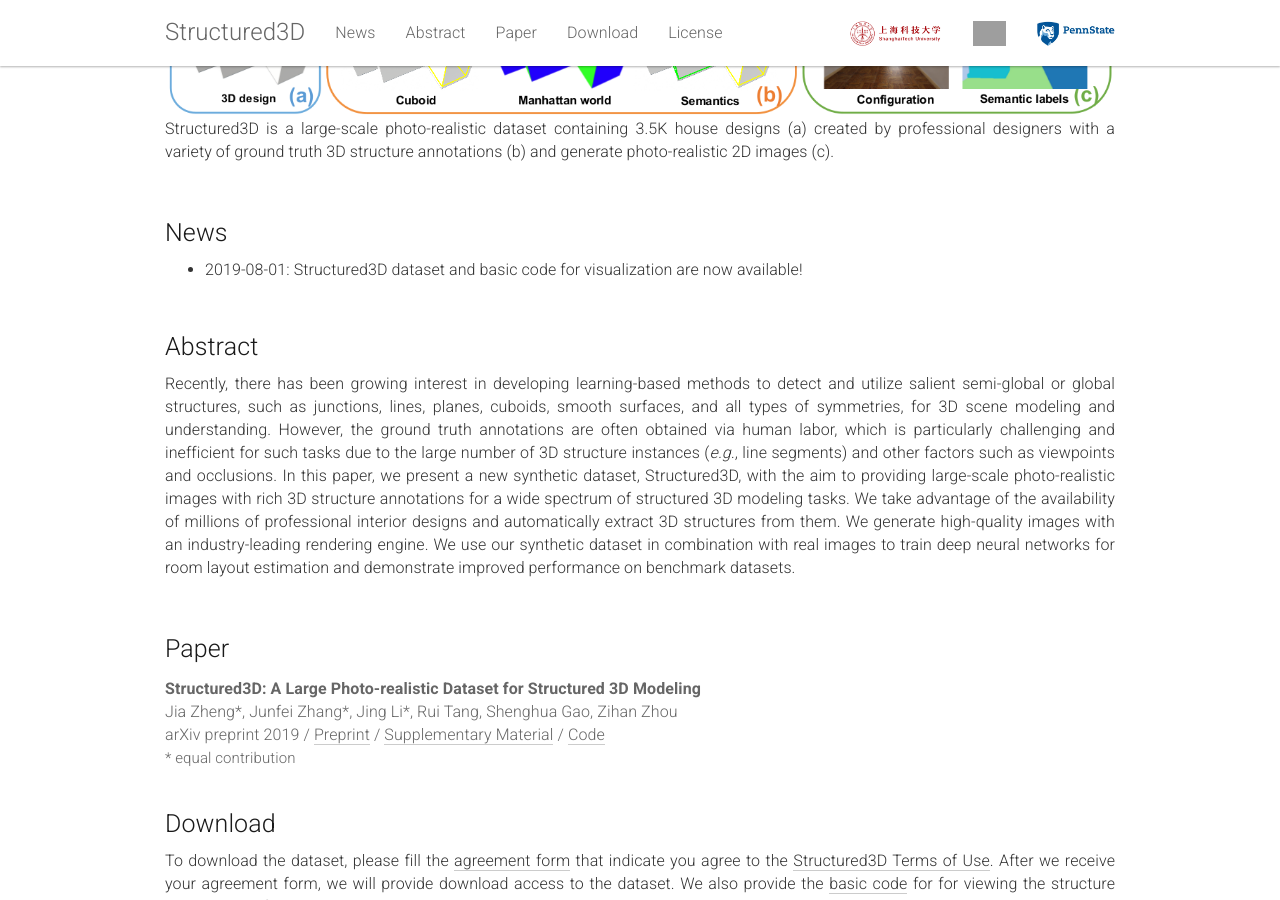
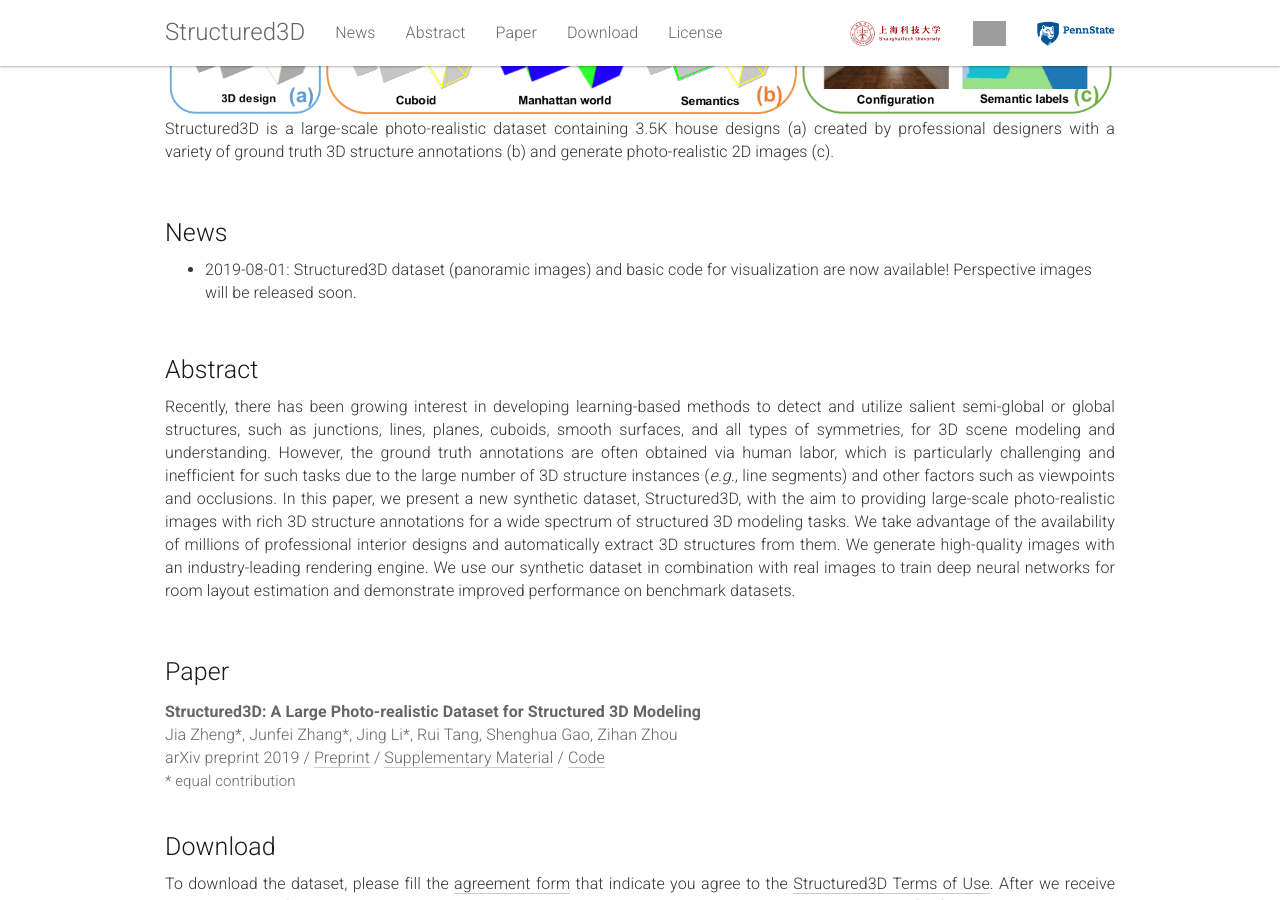
Before and after one commit to bertjiazheng/Structured3D, a Jekyll site: the page built from _pages/home.md, in a window 1280 px wide and 900 px high, scrolled down 323 px. Built offline with Jekyll 4.4.1, drawn with Linux system fonts in a browser that asks for light colours; grey boxes are pictures that could not be loaded.

Commit message:
update news about perspective images

```diff
--- a/_pages/home.md
+++ b/_pages/home.md
@@ -34,7 +34,7 @@ permalink: /
 <div class="row">
   <div class="col-xs-12">
     <ul>
-      <li>2019-08-01: Structured3D dataset and basic code for visualization are now available!</li>
+      <li>2019-08-01: Structured3D dataset (panoramic images) and basic code for visualization are now available! Perspective images will be released soon.</li>
     </ul>
   </div>
 </div><br>
```
